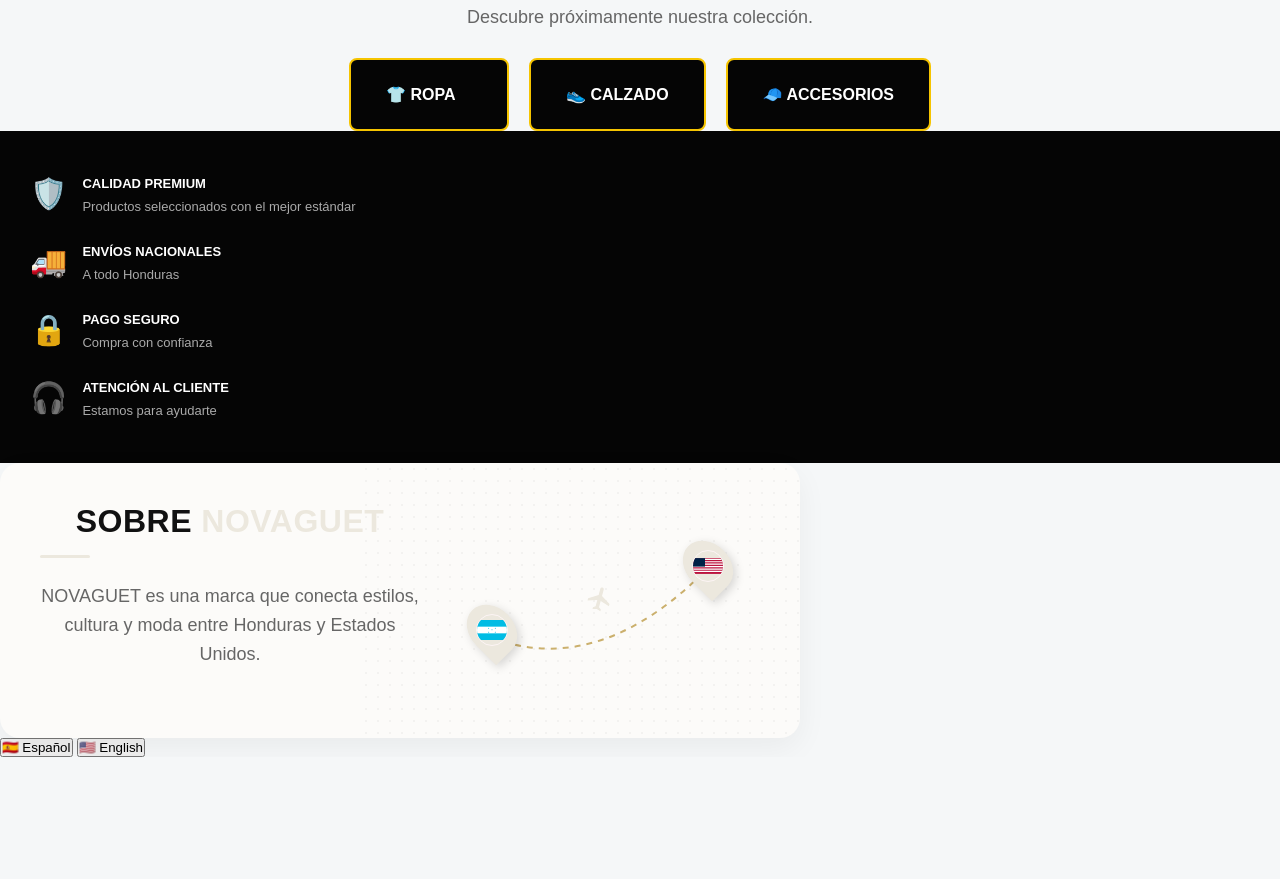
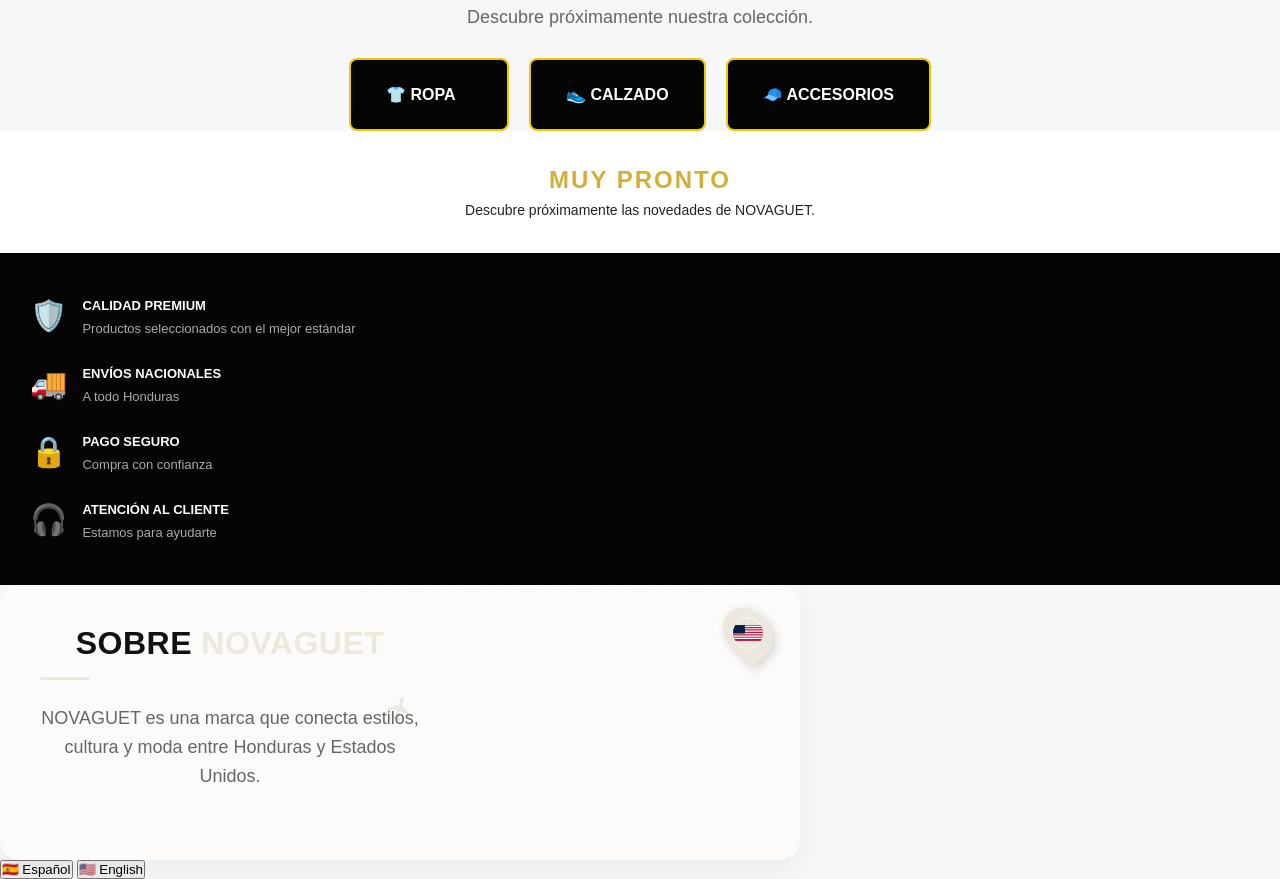
Before and after one commit to annerturcios25-oss/NOVAGUET, a website: page public/index.html in a window 1280 px wide. Shown: the part 600-1479 px from the top of the page. Before the commit the page ends 1357 px from the top, so only its background shows below. Drawn offline with Linux system fonts and the light colour scheme.

Commit message:
Agrega nueva sección

```diff
--- a/public/index.html
+++ b/public/index.html
@@ -213,6 +213,15 @@
         </div>
 
       </div>
+<!-- NUEVA SECCIÓN -->
+
+<section class="separador">
+
+  <h2>MUY PRONTO</h2>
+
+  <p>Descubre próximamente las novedades de NOVAGUET.</p>
+
+</section>
 
     </section>
 
@@ -344,47 +353,6 @@
 
   </div>
 
-  <div class="route-container">
-
-    <svg class="flight-path" viewBox="0 0 320 180" fill="none" xmlns="http://www.w3.org/2000/svg">
-
-      <path d="M 52 120 Q 160 160 268 50"
-
-            stroke="#cbb06d"
-
-            stroke-width="2"
-
-            stroke-dasharray="6,6"
-
-            fill="none" />
-
-    </svg>
-
-    <div class="pin pin-honduras">
-
-      <svg class="pin-flag" viewBox="0 0 720 480">
-
-        <rect width="720" height="480" fill="#00bce4"/>
-
-        <rect y="160" width="720" height="160" fill="#fff"/>
-
-        <g fill="#00bce4">
-
-          <polygon points="360,210 365,225 380,225 367,234 372,249 360,240 348,249 353,234 340,225 355,225"/>
-
-          <polygon points="280,180 285,195 300,195 287,204 292,219 280,210 268,219 273,204 260,195 275,195"/>
-
-          <polygon points="440,180 445,195 460,195 447,204 452,219 440,210 428,219 433,204 420,195 435,195"/>
-
-          <polygon points="280,270 285,285 300,285 287,294 292,309 280,300 268,309 273,294 260,285 275,285"/>
-
-          <polygon points="440,270 445,285 460,285 447,294 452,309 440,300 428,309 433,294 420,285 435,285"/>
-
-        </g>
-
-      </svg>
-
-    </div>
 
     <svg class="plane-icon" viewBox="0 0 24 24" fill="currentColor">
 
--- a/public/styles.css
+++ b/public/styles.css
@@ -723,9 +723,9 @@ text-align: center;
   right: 0;
   width: 55%;
   height: 100%;
-  opacity: 0.08;
-  background-image: radial-gradient(#888 1.5px, transparent 1.5px);
-  background-size: 12px 12px;
+  opacity: 0.07;
+  background-image: radial-gradient(#888 1px, transparent 1px);
+  background-size: 14px 14px;
   pointer-events: none;
   z-index: 1;
     }
@@ -824,3 +824,36 @@ text-align: center;
       width: 28px;
       height: 28px;
     }
+.separador {
+
+  width: 100%;
+
+  padding: 35px 20px;
+
+  text-align: center;
+
+  background: #ffffff;
+
+}
+
+.separador h2 {
+
+  margin: 0 0 8px;
+
+  color: #d4af37;
+
+  font-size: 24px;
+
+  letter-spacing: 2px;
+
+}
+
+.separador p {
+
+  margin: 0;
+
+  color: #222;
+
+  font-size: 14px;
+
+}
```
